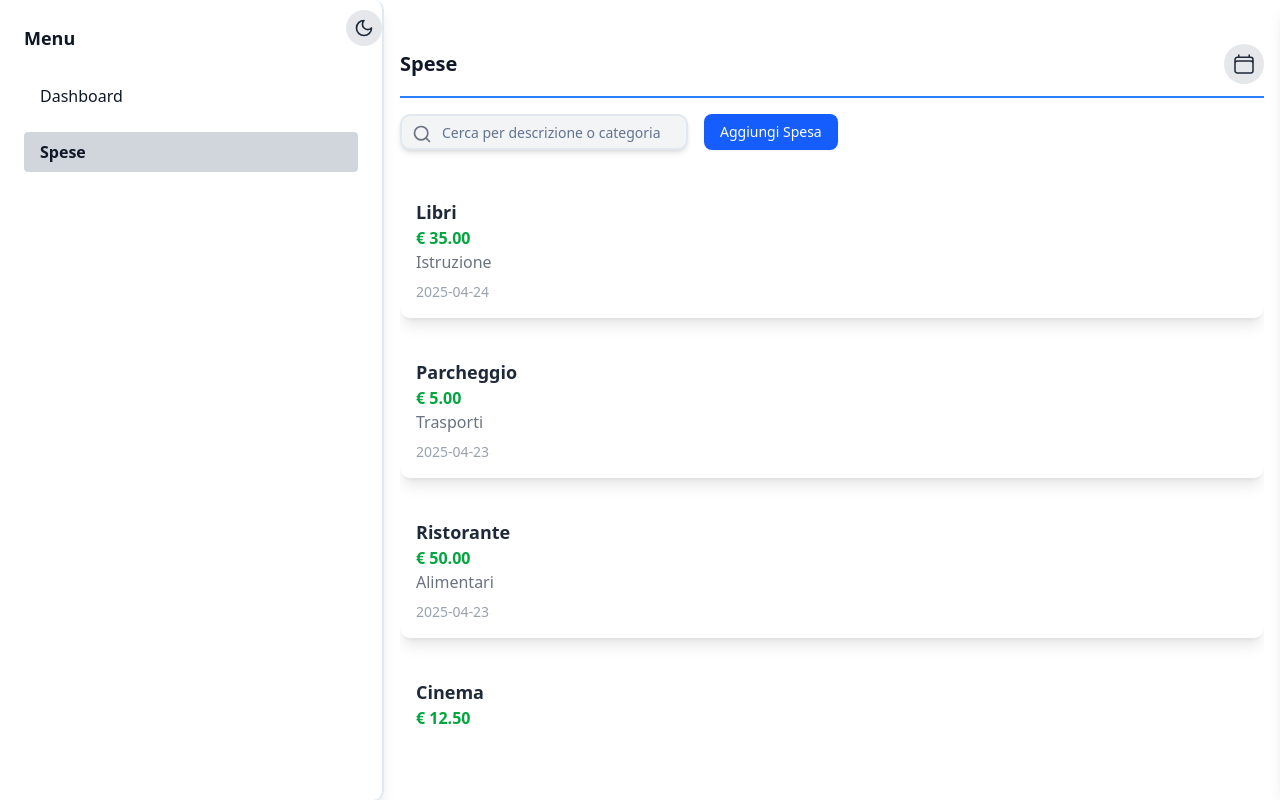
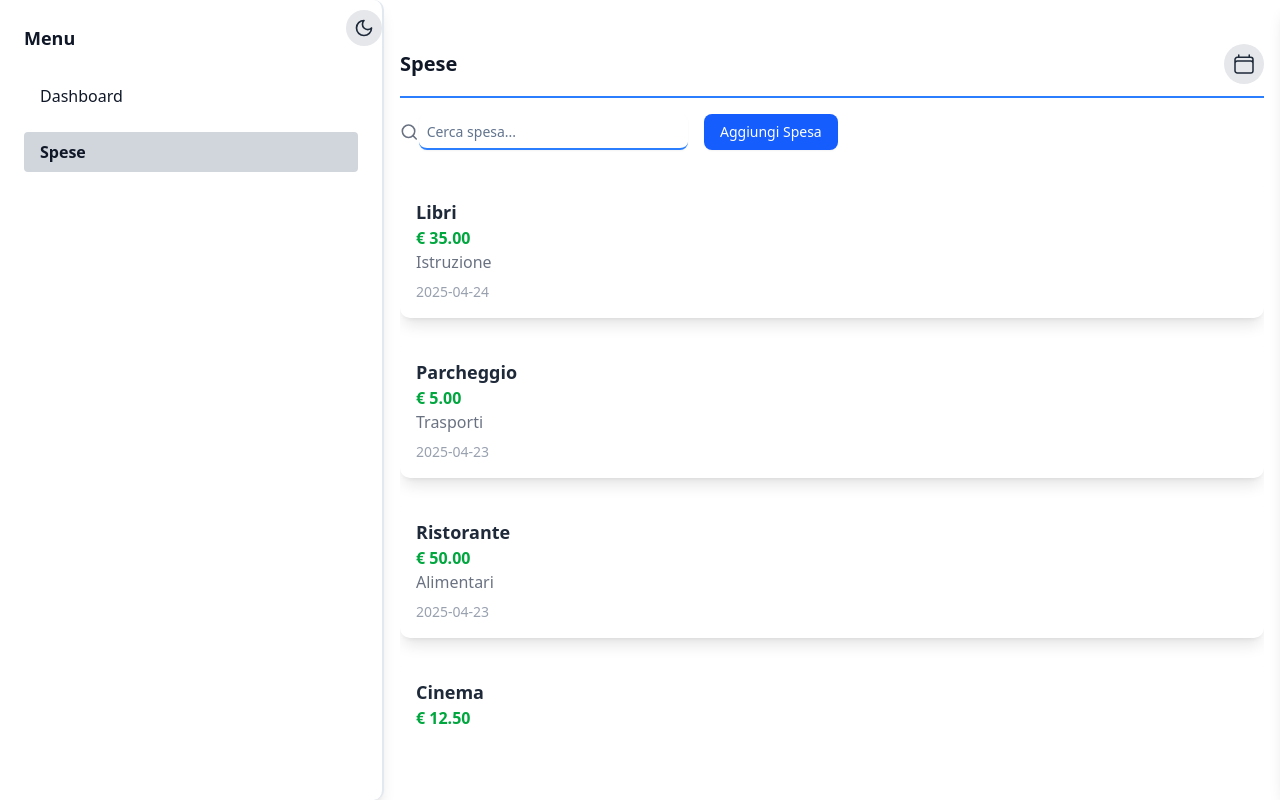
Before and after one commit to FaraDev98/budget-app, a Next.js app: page /expenses in a window 1280 px wide. Built offline with nearby package versions, Linux system fonts and the light colour scheme.

Commit message:
feat: enhance search input styling and placeholder in Expenses component

```diff
--- a/src/app/expenses/page.tsx
+++ b/src/app/expenses/page.tsx
@@ -58,15 +58,30 @@ export default function Expenses() {
       {/* Contenitore per il titolo e i pulsanti */}
       <div className="mb-6 flex flex-col md:flex-row md:justify-between items-center gap-4">
         {/* Barra di ricerca */}
-        <div className="flex gap-4 items-center w-full md:w-auto">
-          <div className="relative w-full md:w-72">
+        <div className="flex gap-4 items-center w-full md:w-auto ">
+          <div className="flex items-center w-full md:w-72">
+            <SearchIcon className="text-gray-500 dark:text-gray-300 w-5 h-5" />
             <Input
               value={searchTerm}
               onChange={(e) => setSearchTerm(e.target.value)}
-              placeholder="Cerca per descrizione o categoria"
-              className="p-3 rounded-lg shadow-md bg-gray-100 dark:bg-gray-700 border-2 dark:border-gray-600 text-gray-800 dark:text-white w-full pl-10"
+              placeholder="Cerca spesa..."
+              type="text"
+              className="w-full
+                        bg-transparent
+                        border-0
+                        border-b-2
+                        border-b-blue-500
+                        dark:border-b-blue-300
+                        text-gray-800
+                        dark:text-white
+                        placeholder-gray-500
+                        dark:placeholder-gray-400
+                        focus:outline-none
+                        focus:ring-0
+                        focus:border-b-blue-700
+                        dark:focus:border-b-blue-400
+                        p-2"
             />
-            <SearchIcon className="absolute left-3 top-3 text-gray-500 dark:text-gray-300 w-5 h-5" />
           </div>
           {/* Pulsante per aggiungere spesa */}
           <Button
```
